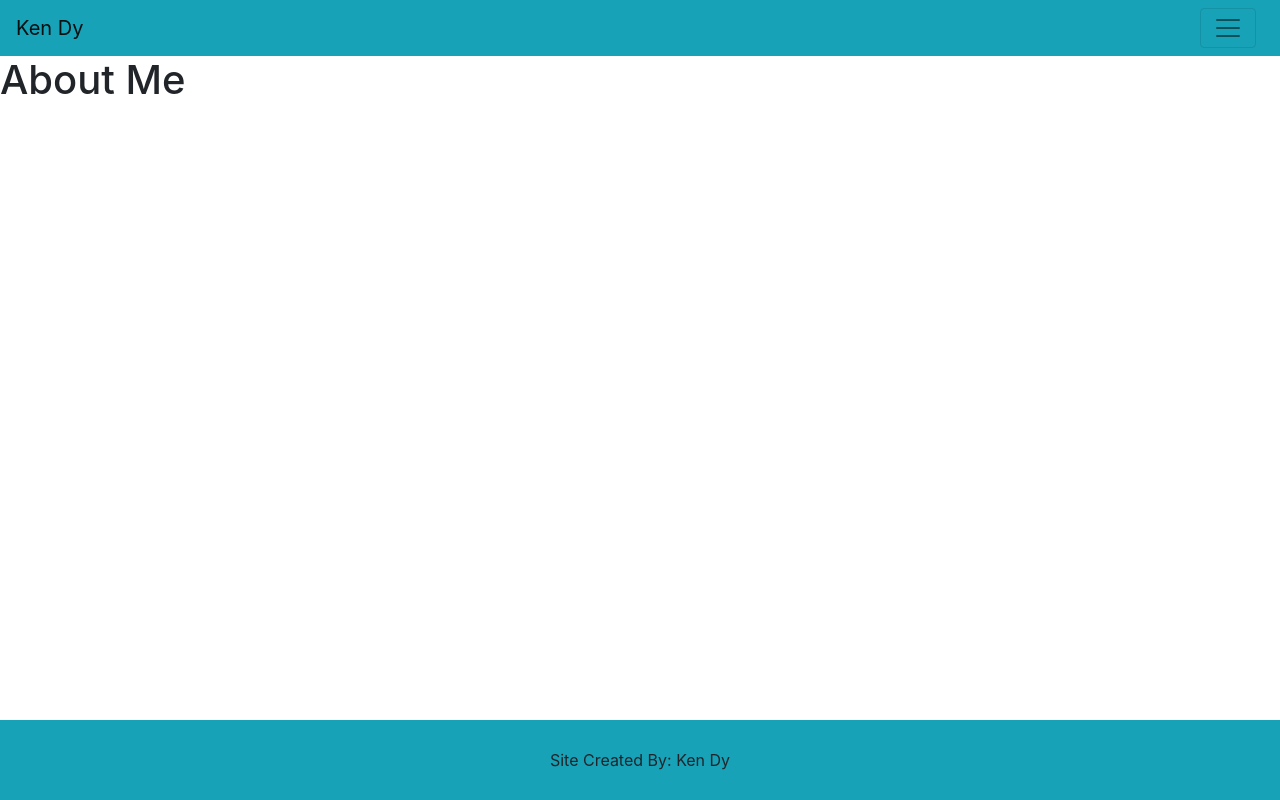
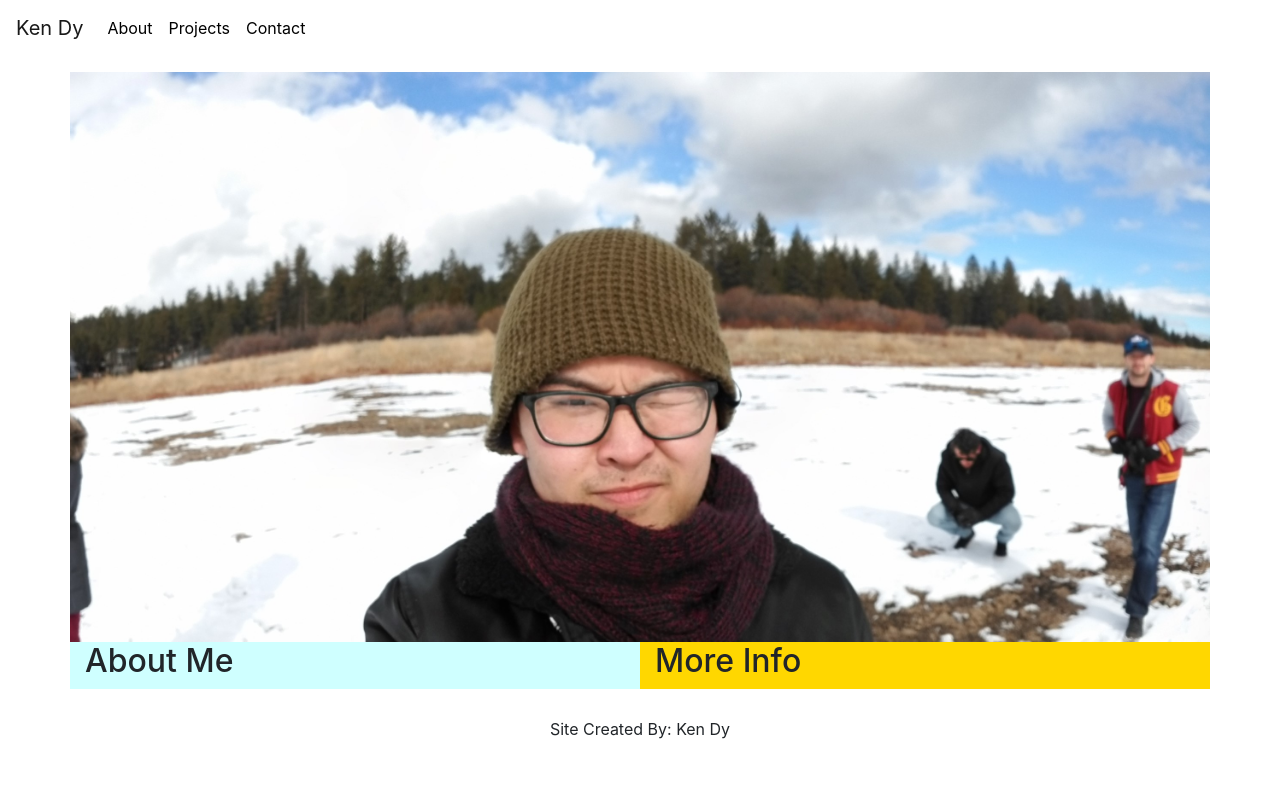
Before and after one commit to Kenneth-Dy/react-portfolio, a React (Create React App) app: page / in a window 1280 px wide. Built offline with nearby package versions, Linux system fonts and the light colour scheme.

Commit message:
changed navbar and formatted about.js

```diff
--- a/src/components/Footer/Footer.css
+++ b/src/components/Footer/Footer.css
@@ -1,9 +1,10 @@
 .footer {
-  background-color: #17a2b8;
+  /* background-color: #17a2b8; */
   height: 10vh;
   line-height: 10vh;
   text-align: center;
-  position: fixed;
+  display: block;
+  position: relative;
   left: 0;
   bottom: 0;
 }
--- a/src/components/Navbar/Navbar.js
+++ b/src/components/Navbar/Navbar.js
@@ -1,42 +1,42 @@
-import { useState } from 'react'
 import { Link } from 'react-router-dom'
 import './Navbar.css'
 import {
-  Collapse,
   Navbar,
-  NavbarToggler,
   NavbarBrand,
   Nav,
-  NavLink } from 'reactstrap'
+  NavLink,
+  NavItem} from 'reactstrap'
 
 const Navibar = () => {
-
-  const [collapsed, setCollapsed] = useState(true)
-
-  const toggleNavbar = () => setCollapsed(!collapsed)
-
   return (
+    <>
     <div>
-      <Navbar color="info" light>
+      <Navbar light expand="md">
+          <Nav className="mr-auto" navbar>
+            <NavItem>
               <Link to='/'>
-          <NavbarBrand href="/" className="mr-auto">Ken Dy</NavbarBrand>
+                <NavbarBrand href="/" >Ken Dy</NavbarBrand>
               </Link>
-        <NavbarToggler onClick={toggleNavbar} className="mr-2" />
-        <Collapse isOpen={!collapsed} navbar>
-          <Nav navbar>
+            </NavItem>
+            <NavItem>
               <Link to='/'>
                 <NavLink className="linkText">About</NavLink>
               </Link>
+            </NavItem>
+            <NavItem>
               <Link to='/portfolio'>
-              <NavLink className="linkText">Portfolio</NavLink>
+                <NavLink className="linkText">Projects</NavLink>
               </Link>
+            </NavItem>
+            <NavItem>
               <Link to='/contact'>
                 <NavLink className="linkText">Contact</NavLink>
               </Link>
+            </NavItem>
           </Nav>
-        </Collapse>
       </Navbar>
     </div>
+    </>
   )
 }
 
--- /dev/null
+++ b/src/pages/About/About.css
@@ -0,0 +1,13 @@
+.imgStyle {
+    width: 100%;
+    margin-top: 2vh
+  }
+
+.leftStyle {
+    background-color:rgba(146, 255, 255, 0.438);
+    /* margin: 5vh; */
+}
+
+.rightStyle {
+  background-color: gold;
+}
--- a/src/pages/About/About.js
+++ b/src/pages/About/About.js
@@ -1,6 +1,27 @@
+import {
+  Container,
+  Row,
+  Col
+} from 'reactstrap'
+import './About.css'
 const About = () => {
+
+
+
   return (
-    <h1>About Me</h1>
+    <Container>
+      <Row>
+        <img src="./assets/snow_pic_2by1.jpg" alt="Cover" className='imgStyle'></img>
+      </Row>
+      <Row>
+        <Col className='leftStyle'>
+          <h2>About Me</h2>
+        </Col>
+        <Col className='rightStyle'>
+          <h2>More Info</h2>
+        </Col>
+      </Row>
+    </Container>
   )
 
 }
```
Also changed, not shown: public/assets/snow_pic_2by1.jpg (added). Lines whose indentation alone changed are shown as unchanged.
